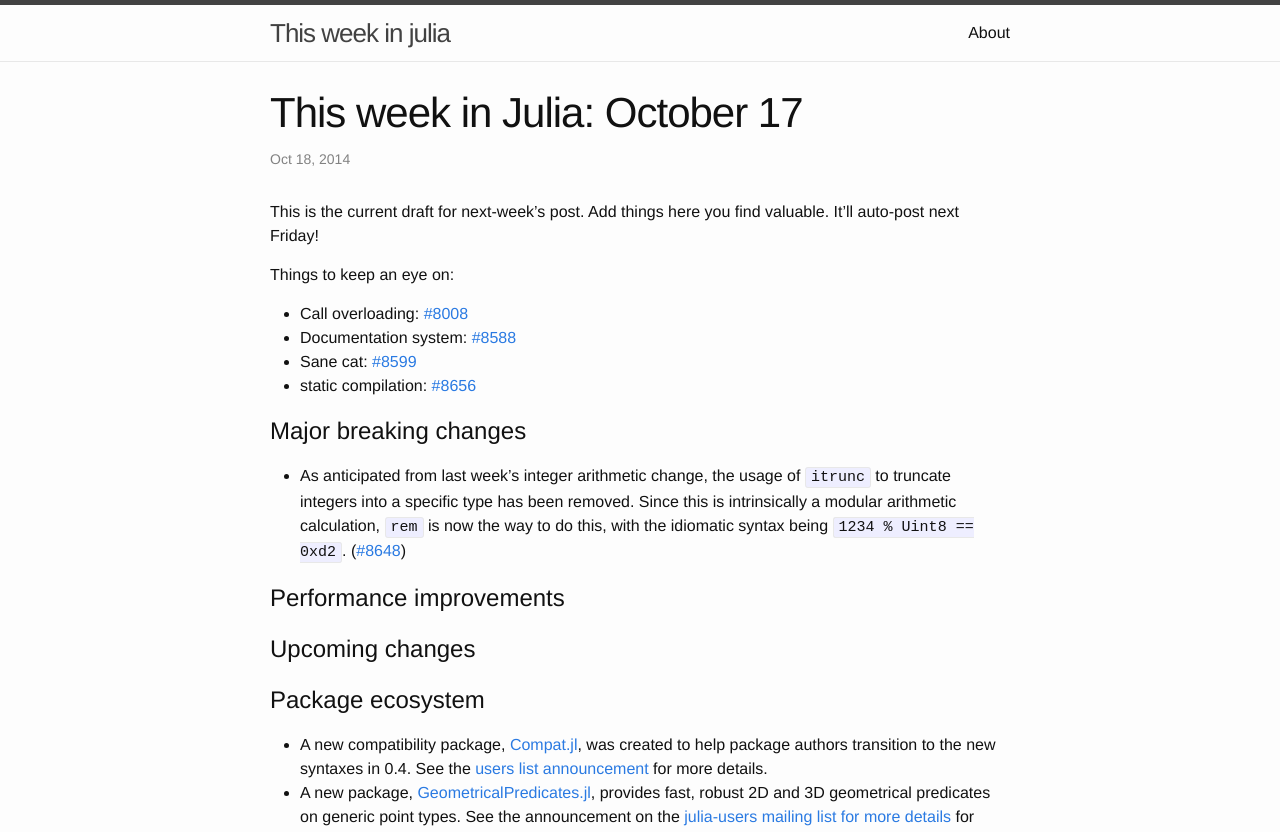
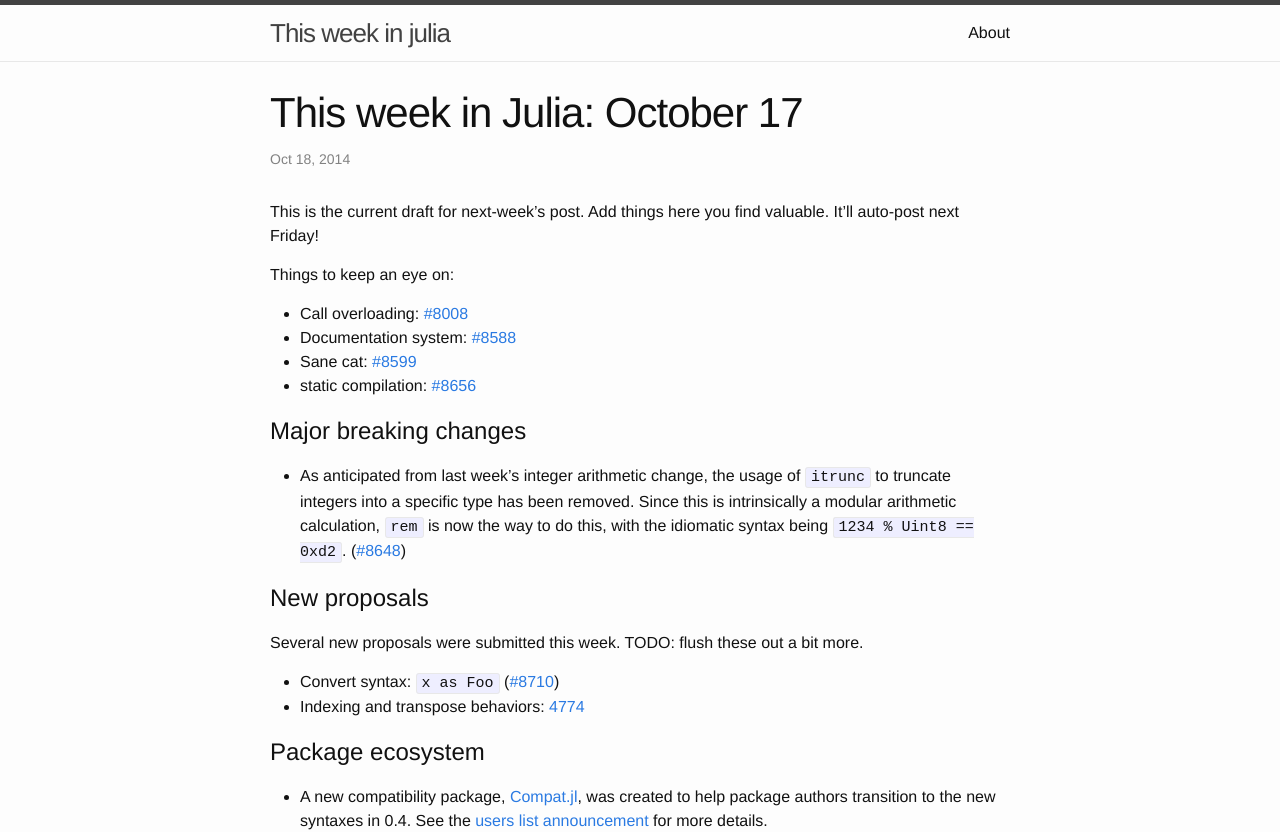
Before and after one commit to thisweekinjulia/thisweekinjulia.github.io, a Jekyll site: the page built from _posts/2014-10-17-October-17.markdown, in a window 1280 px wide. Shown: the top 832 px of the page. Built offline with Jekyll 4.4.1, drawn with Linux system fonts in a browser that asks for light colours.

Commit message:
proposal topics

```diff
--- a/_posts/2014-10-17-October-17.markdown
+++ b/_posts/2014-10-17-October-17.markdown
@@ -16,9 +16,12 @@ Things to keep an eye on:
 
 * As anticipated from last week's integer arithmetic change, the usage of `itrunc` to truncate integers into a specific type has been removed.  Since this is intrinsically a modular arithmetic calculation, `rem` is now the way to do this, with the idiomatic syntax being `1234 % Uint8 == 0xd2`.  ([#8648](https://github.com/JuliaLang/julia/pull/8648))
 
-# Performance improvements
+# New proposals
 
-# Upcoming changes
+Several new proposals were submitted this week.  TODO: flush these out a bit more.
+
+* Convert syntax: `x as Foo` ([#8710](https://github.com/JuliaLang/julia/issues/8710))
+* Indexing and transpose behaviors: [4774](https://github.com/JuliaLang/julia/issues/4774#issuecomment-59422003)
 
 # Package ecosystem
 
```
